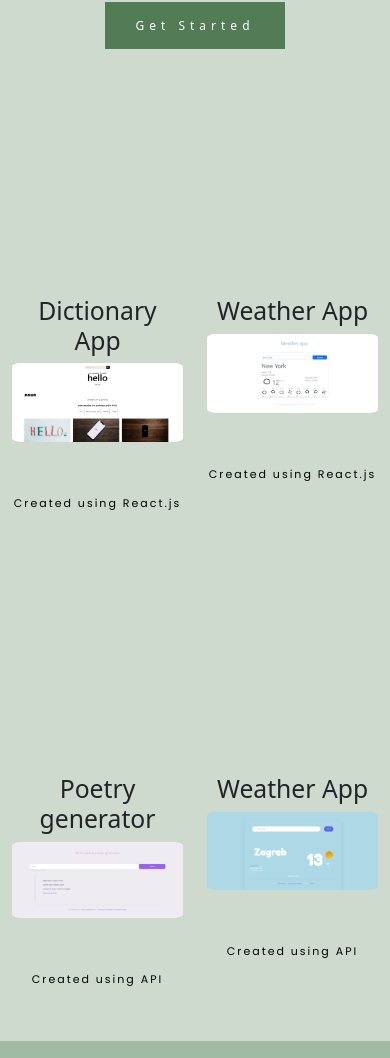
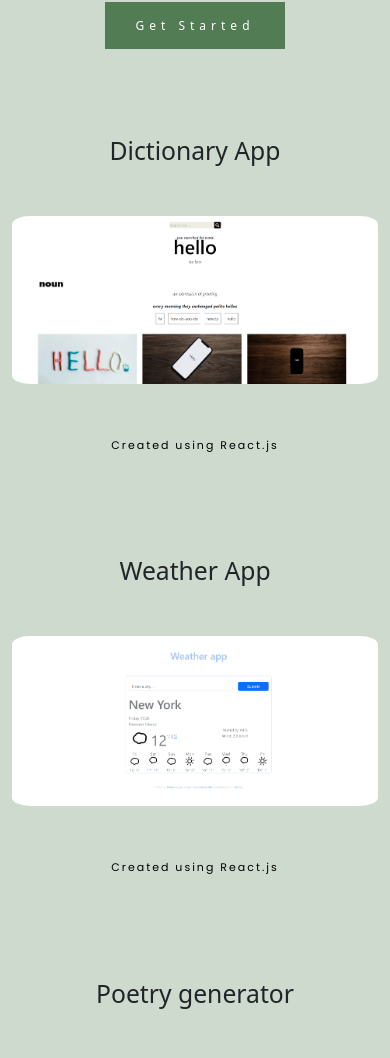
Before and after one commit to MateaZerjav/my-portfolio, a React (Create React App) app: page / in a window 390 px wide. Shown: the part 505-1563 px from the top of the page. Built offline with nearby package versions, Linux system fonts and the light colour scheme; a web font is replaced by a local one.

Commit message:
Made Project.js photos more sesponsiv

```diff
--- a/src/App.js
+++ b/src/App.js
@@ -49,7 +49,7 @@ function App() {
                 link="https://dictionary-final-project.netlify.app/"
               />
             </div>
-            <div className="col">
+            <div className="col-sm col-12">
               <Projects
                 Header="Weather App"
                 Title="Created using React.js"
@@ -67,7 +67,7 @@ function App() {
                 link="https://croatianversecraft.netlify.app/"
               />
             </div>
-            <div className="col">
+            <div className="col-sm col-12">
               <Projects
                 Header="Weather App"
                 Title="Created using API"
--- a/src/Projects.css
+++ b/src/Projects.css
@@ -1,4 +1,4 @@
 .Project h2 {
-  padding-top: 70px;
-  margin-top: 140px;
+  margin-top: 50px;
+  margin-bottom: 50px;
 }
```
